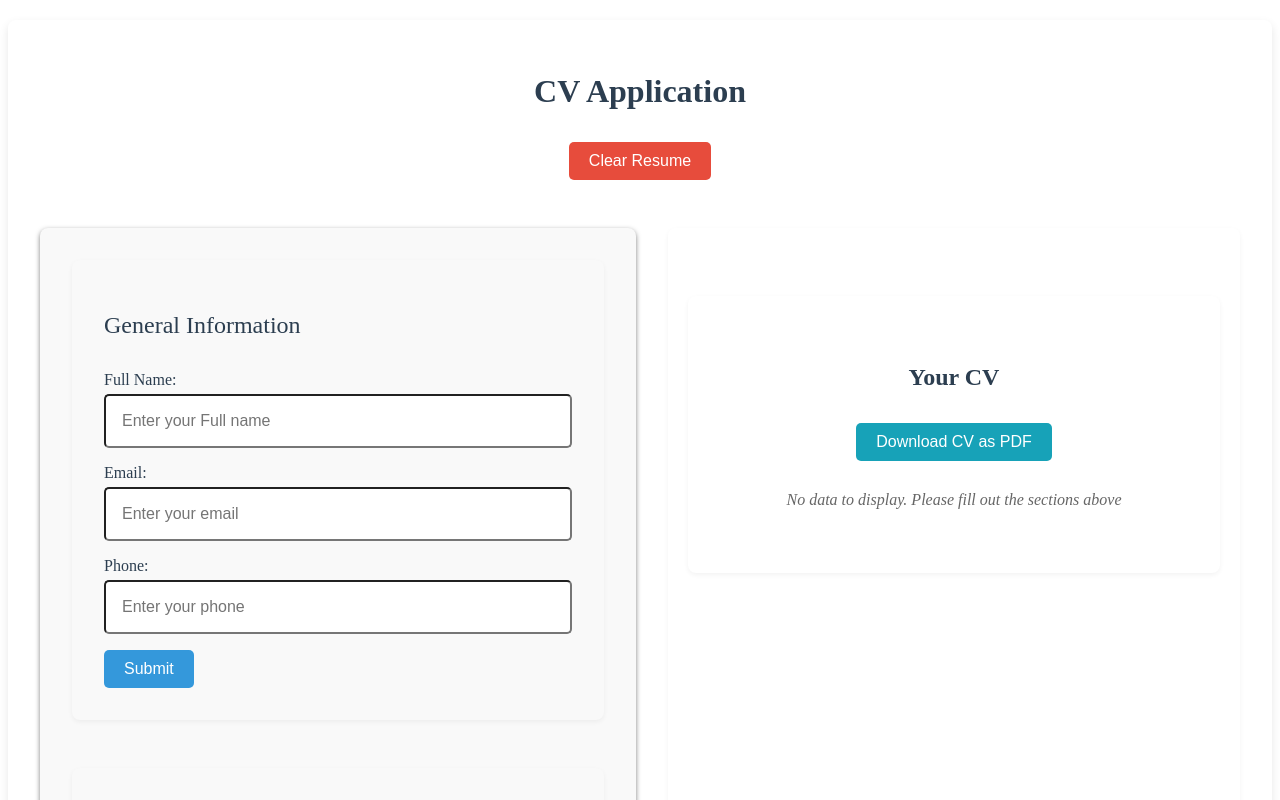
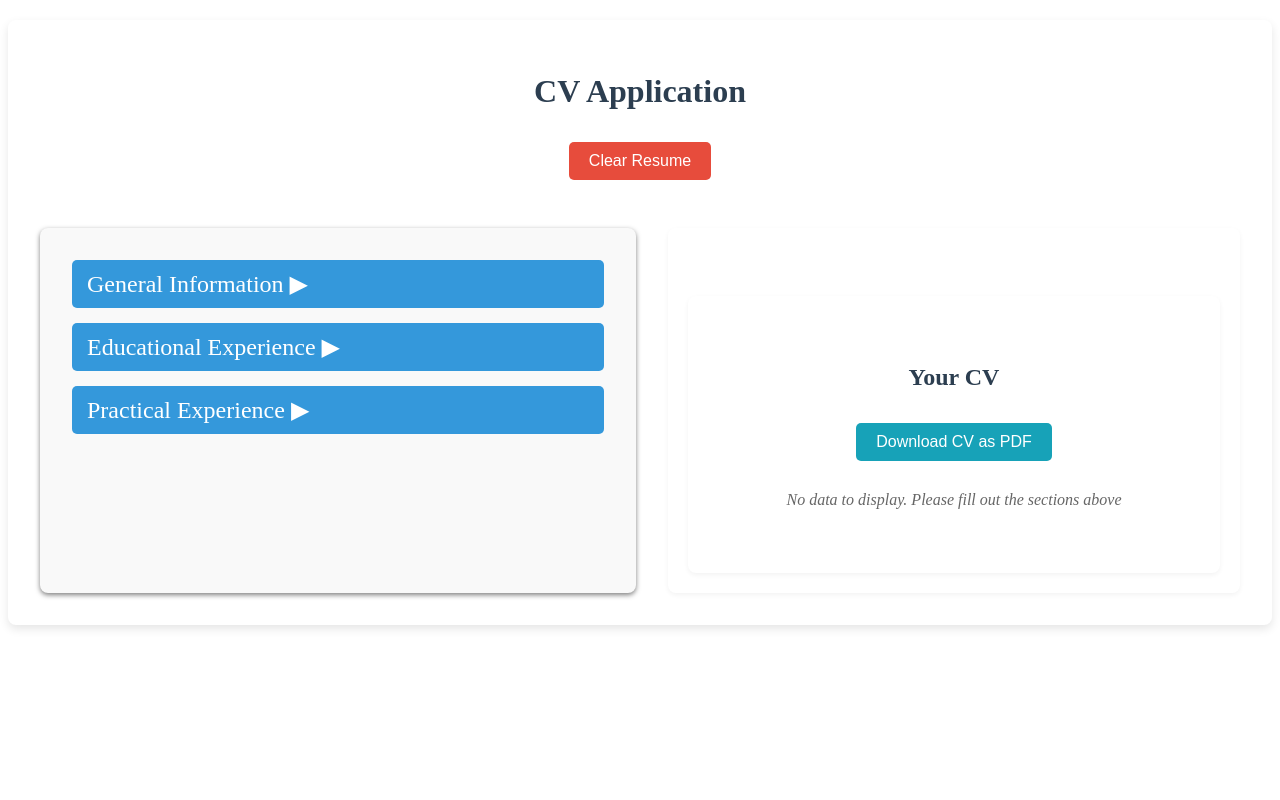
Before and after one commit to aleksfeschuk/cv-application, a React (Vite) app: page / in a window 1280 px wide. Shown: the top 800 px of the page. Built offline with nearby package versions, Linux system fonts and the light colour scheme.

Commit message:
accordion functionality

```diff
--- a/src/App.jsx
+++ b/src/App.jsx
@@ -14,10 +14,12 @@ function App() {
   const [tempExperience, setTempExperience] = useState(null);
   const [editingSection, setEditingSection] = useState(null);
   const [editingIndex, setEditingIndex] = useState(null);
+  const [openSection, setOpenSection] = useState(null);
 
   const handleGeneralInfoSubmit = (data) => {
     setGeneralInfo(data);
     setEditingSection(null);
+    setOpenSection(null);
   };
 
   const handleGeneralInfoChange = (data) => {
@@ -35,6 +37,7 @@ function App() {
     setTempEducation(null);
     setEditingSection(null);
     setEditingIndex(null);
+    setOpenSection(null);
   };
 
   const handleEducationChange = (data) => {
@@ -52,6 +55,7 @@ function App() {
     setTempExperience(null);
     setEditingSection(null);
     setEditingIndex(null);
+    setOpenSection(null);
   };
 
   const handleExperienceChange = (data) => {
@@ -67,11 +71,17 @@ function App() {
     setTempExperience(null);
     setEditingSection(null);
     setEditingIndex(null);
+    setOpenSection(null);
   }
 
   const handleEditSection = (section, index = null) => {
     setEditingSection(section);
     setEditingIndex(index);
+    setOpenSection(section);
+  }
+
+  const toggleSection = (section) => {
+    setOpenSection(openSection === section ? null : section);
   }
 
   const handleDelete = (section, index) => {
@@ -81,8 +91,6 @@ function App() {
       setExperience((prev) => prev.filter((_, i) => i !== index));
     }
   };
-
-
 
   return (
     <div className="app-container">
@@ -94,13 +102,23 @@ function App() {
       </div>
       <div className="columns">
         <div className="left-column">
-          {(!generalInfo || editingSection === 'general') && (
+          <div className="accordion-section">
+            <h2 onClick={() => toggleSection('general')}>
+              General Information {openSection === 'general' ? '▼' : '▶'}
+            </h2>
+            {openSection === 'general' && (
               <GeneralInfo
                 onSubmit={handleGeneralInfoSubmit}
                 onChange={handleGeneralInfoChange}
                 initialData={generalInfo}
               />
             )}
+          </div>
+          <div className="accordion-section">
+            <h2 onClick={() => toggleSection('education')}>
+              Educational Experience {openSection === 'education' ? '▼' : '▶'}
+            </h2>
+            {openSection === 'education' && (
               <Education
                 onSubmit={handleEducationSubmit}
                 onChange={handleEducationChange}
@@ -112,6 +130,13 @@ function App() {
                isEditing={editingSection === 'education'}
                onAdd={() => handleEditSection('education')}
              />
+            )}
+          </div>
+          <div className="accordion-section">
+            <h2 onClick={() => toggleSection('experience')}>
+              Practical Experience {openSection === 'experience' ? '▼' : '▶' }
+            </h2>
+            {openSection === 'experience' && (
               <Experience
                 onSubmit={handleExperienceSubmit}
                 onChange={handleExperienceChange}
@@ -123,6 +148,8 @@ function App() {
                 isEditing={editingSection === 'experience'}
                 onAdd={() => handleEditSection('experience')}
             />
+            )}
+          </div>
         </div>
         <div className="right-column">
             <CVDisplay
--- a/src/components/Education.jsx
+++ b/src/components/Education.jsx
@@ -65,7 +65,6 @@ function Education({ onSubmit, onChange, initialData, isEditing, onAdd }) {
 
     return (
         <div className="education">
-            <h2>Educational Experience</h2>
             {!isEditing ? (
                 <button className="add-button" onClick={onAdd}>
                     Add Education
--- a/src/components/Experience.jsx
+++ b/src/components/Experience.jsx
@@ -103,7 +103,6 @@ function Experience({ onSubmit, onChange, initialData, isEditing, onAdd }) {
 
     return(
         <div className="experience">
-            <h2>Practical Experience</h2>
             {!isEditing ? (
                 <button className="add-button" onClick={onAdd}>
                     Add Experience
--- a/src/styles/App.scss
+++ b/src/styles/App.scss
@@ -6,7 +6,7 @@
 }
 
 .app-container {
-    max-width: 144rem;
+    max-width: 120rem;
     margin: 20px auto;
     padding: 2rem;
     background-color: #fff;
@@ -59,6 +59,28 @@
             padding: 2rem;
             border-radius: 8px;
             box-shadow: 0 2px 5px rgba(0, 0, 0, 0.5);
+
+            .accordion-section {
+                margin-bottom: 15px;
+
+                h2 {
+                    margin: 0;
+                    padding: 10px 15px;
+                    background-color: #3498db;
+                    color: white;
+                    border-radius: 5px;
+                    cursor: pointer;
+                    font-weight: 500;
+                    display: flex;
+                    justify-content: space-between;
+                    align-items: center;
+                    transition: background-color 0.3s;
+
+                    &:hover {
+                        background-color: #2980b9;
+                    }
+                }
+            }
         }
 
         .right-column {
```
Lines whose indentation alone changed are shown as unchanged.
